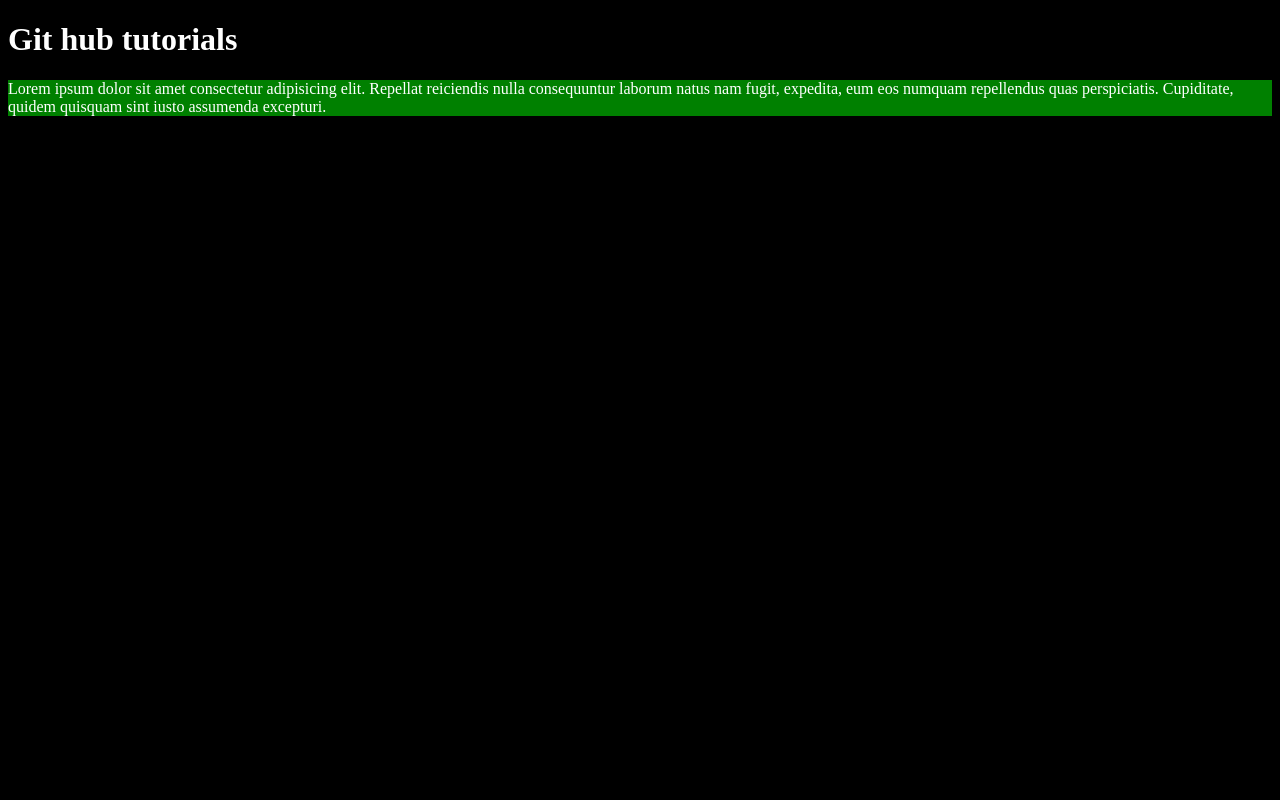
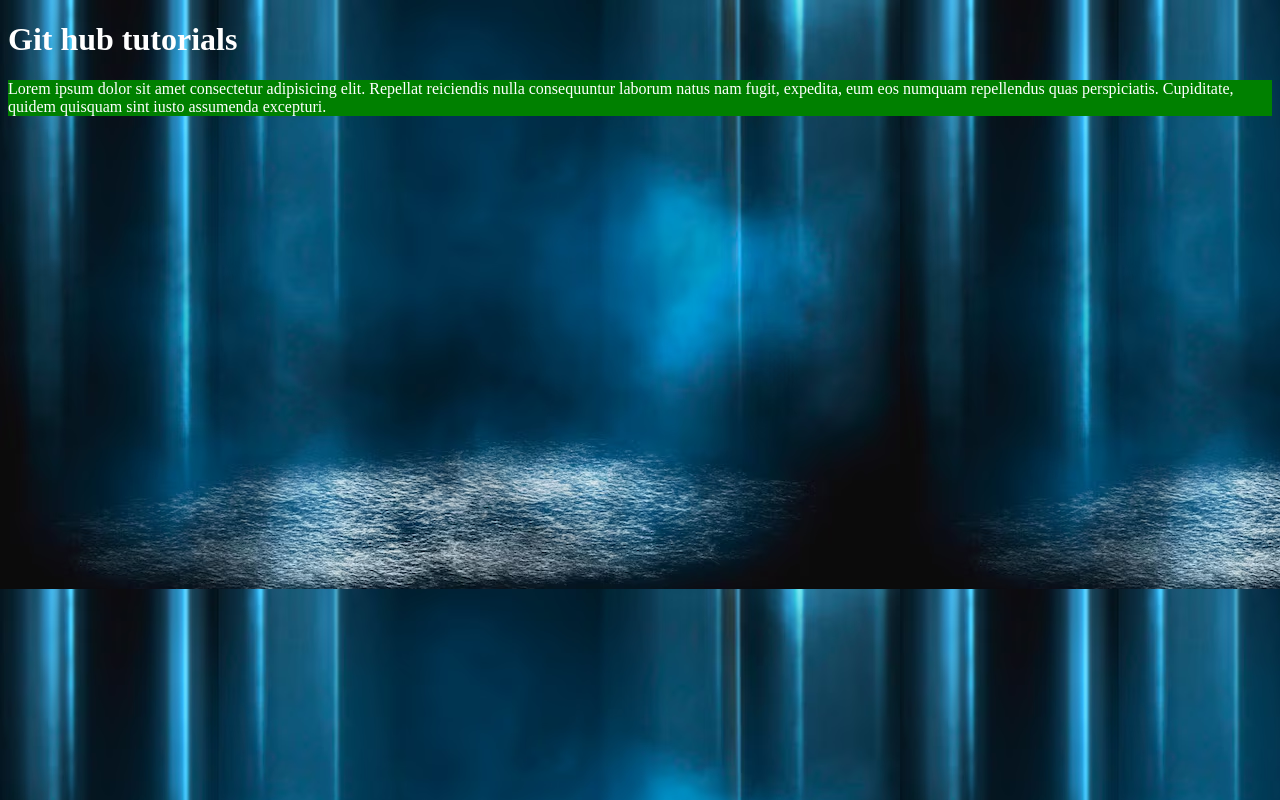
Before and after one commit to Arun-DEV-prog/Day1-project, a plain HTML site: page index.html in a window 1280 px wide. Drawn offline with Linux system fonts and the light colour scheme.

Commit message:
images addes as a background

```diff
--- a/style.css
+++ b/style.css
@@ -1,5 +1,6 @@
 body{
     background-color: black;
+    background: url(/images/dark-room-with-light-background_1409-1809.avif);
 }
 h1{
     color: white;
```
Also changed, not shown: index.html (+2 -0 lines), images/dark-room-with-light-background_1409-1809.avif (added).
